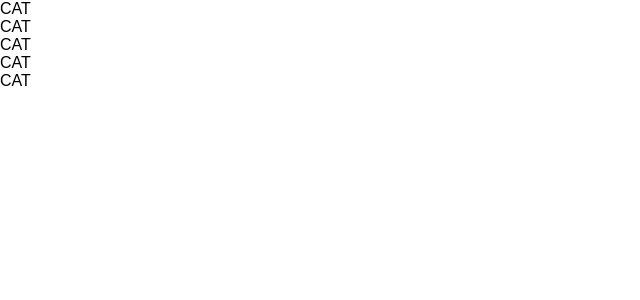
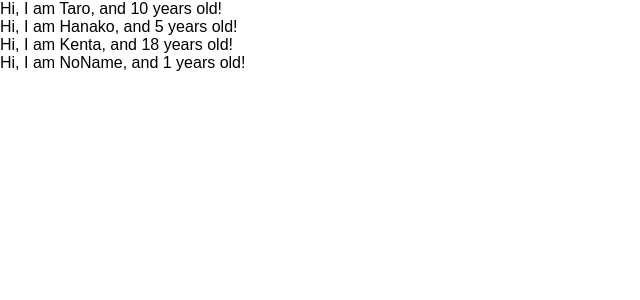
Before and after one commit to ndjndj/udemy-redux, a React (Create React App) app: page / in a window 1280 px wide. Shown: the top 300 px of the page, without its empty margins (0-640 px from the left). Built offline with nearby package versions, Linux system fonts and the light colour scheme.

Commit message:
learn props of component

```diff
--- a/package.json
+++ b/package.json
@@ -6,6 +6,8 @@
     "@testing-library/jest-dom": "^5.11.4",
     "@testing-library/react": "^11.1.0",
     "@testing-library/user-event": "^12.1.10",
+    "create-react-app": "^4.0.1",
+    "global": "^4.4.0",
     "react": "^17.0.1",
     "react-dom": "^17.0.1",
     "react-scripts": "4.0.1",
--- a/src/App.js
+++ b/src/App.js
@@ -1,33 +1,33 @@
 import React, { Component } from 'react';
 
-// class App extends Component {
-//   render() {
-//     return (
-//       <React.Fragment>
-//         <h1>Hello, world!</h1>
-//         <p>Welcome to React.</p>
-//       </React.Fragment>
-//
-//     );
-//   }
-// }
+const App = () => {
+  const profiles = [
+    { name: "Taro", age: 10 },
+    { name: "Hanako", age: 5 },
+    { name: "Kenta", age: 18 },
+    { name: "NoName" }
+  ];
 
-const App = () => {
   return (
     <div>
-      <Cat />
-      <Cat />
-      <Cat />
-      <Cat />
-      <Cat />
+      {
+        profiles.map((profile, index) => {
+          return <User name={profile.name} age={profile.age} key={index} />
+        })
+      }
     </div>
   );
 }
 
-const Cat = () => {
+const User = (props) => {
   return (
-    <div>CAT</div>
+    <div>Hi, I am {props.name}, and {props.age} years old!</div>
   );
 }
 
+User.defaultProps = {
+  age: 1,
+
+}
+
 export default App;
```
Also changed, not shown: 1 other file (tests, documents, lock files or other folders).
